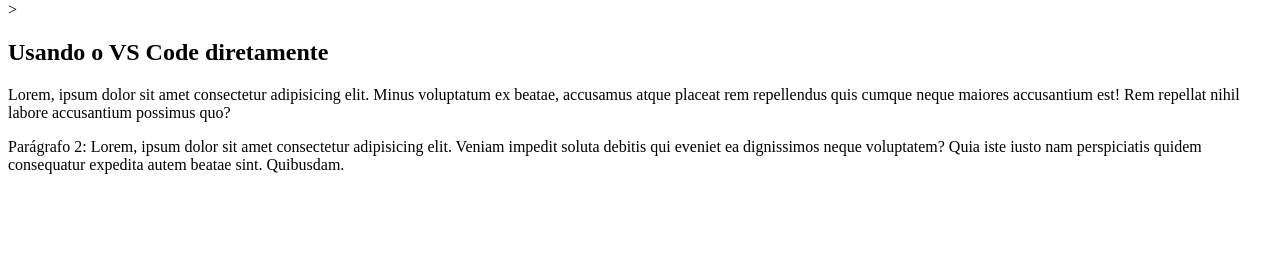
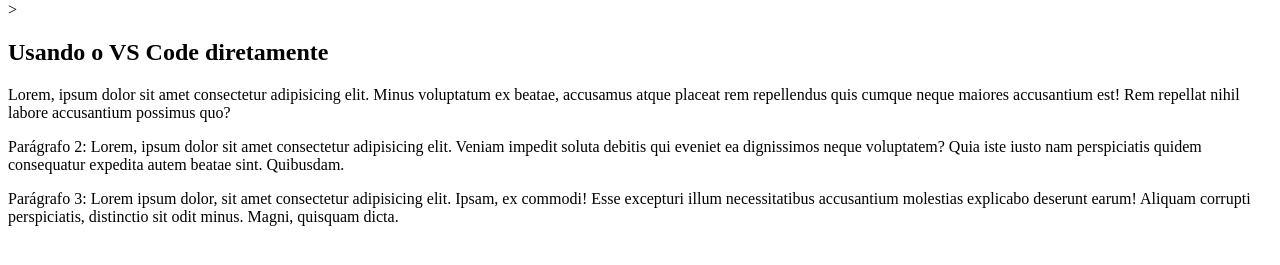
Before and after one commit to araujoalca/aulas-fullstack, a plain HTML site: page index.html in a window 1280 px wide. Shown: the part 79-344 px from the top of the page. Drawn offline with Linux system fonts and the light colour scheme.

Commit message:
Criação do conteúdo sedundário da home
- Parágrafo 3
- banner marketink
- carrossel imagens dos patrocinadores

```diff
--- a/index.html
+++ b/index.html
@@ -14,5 +14,7 @@
 
     <p>Parágrafo 2: Lorem, ipsum dolor sit amet consectetur adipisicing elit. Veniam impedit soluta debitis qui eveniet ea dignissimos neque voluptatem? Quia iste iusto nam perspiciatis quidem consequatur expedita autem beatae sint. Quibusdam.</p>
 
+    <p>Parágrafo 3: Lorem ipsum dolor, sit amet consectetur adipisicing elit. Ipsam, ex commodi! Esse excepturi illum necessitatibus accusantium molestias explicabo deserunt earum! Aliquam corrupti perspiciatis, distinctio sit odit minus. Magni, quisquam dicta.</p>
+
 </body>
 </html>
```
